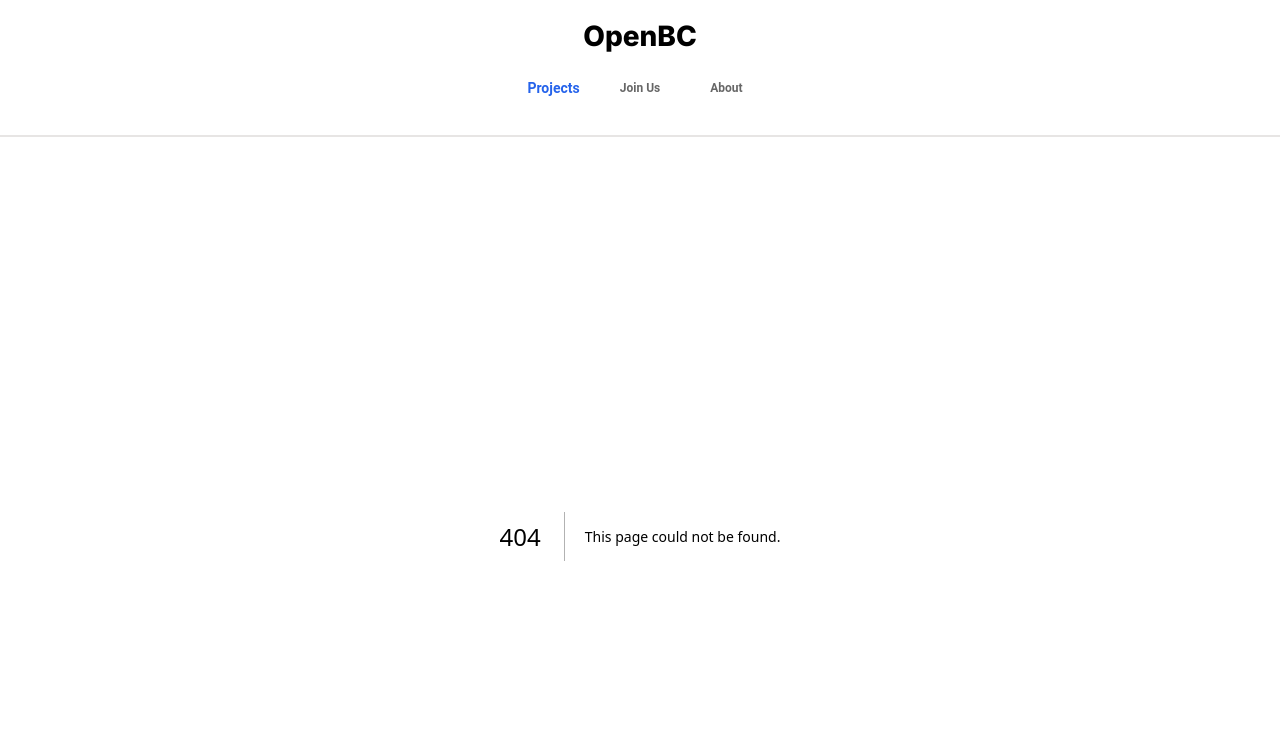
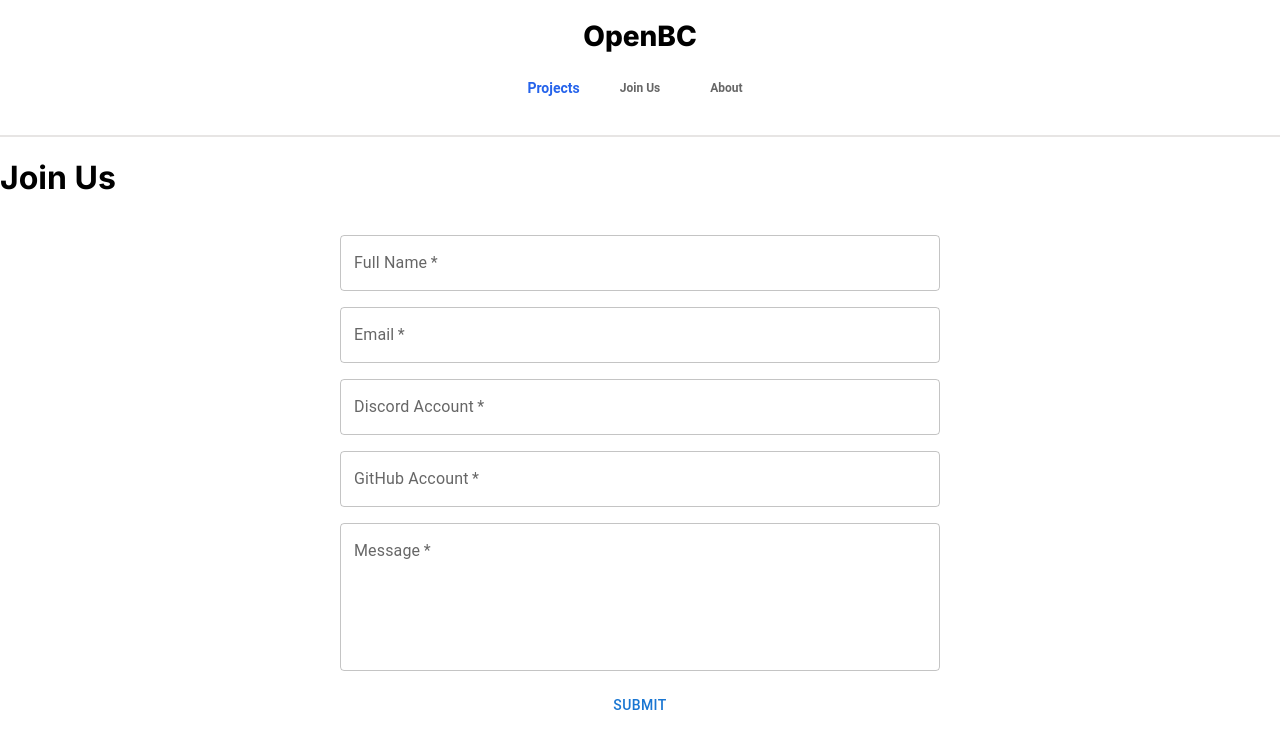
Before and after one commit to OpenBCca/openbc-web, a Next.js app: page /join-us in a window 1280 px wide. Before the commit this address had no page. Shown: the top 748 px of the page. Built offline with nearby package versions, Linux system fonts and the light colour scheme.

Commit message:
Join Us Inputs Created

```diff
--- /dev/null
+++ b/src/app/join-us/page.tsx
@@ -0,0 +1,13 @@
+import JoinUsForm from '@/components/join-us-form/join-us-form';
+import React from 'react';
+
+export default function JoinUs() {
+  return (
+    <>
+      <div className="centered-elements">
+        <h1>Join Us</h1>
+      </div>
+      <JoinUsForm />
+    </>
+  );
+}
--- /dev/null
+++ b/src/components/join-us-form/join-us-form.tsx
@@ -0,0 +1,66 @@
+'use client';
+
+import { Box, Button, TextField } from '@mui/material';
+
+function JoinUsForm() {
+  // Function to prevent form submission on Enter key press
+  const handleSubmit = (e: any) => {
+    e.preventDefault();
+  };
+
+  return (
+    <form
+      onSubmit={handleSubmit}
+      style={{ display: 'flex', flexDirection: 'column', alignItems: 'center' }}
+    >
+      <Box
+        sx={{
+          display: 'flex',
+          flexDirection: 'column',
+          alignItems: 'center',
+          width: '100%',
+          maxWidth: 400,
+          mt: 2,
+        }}
+      >
+        <TextField
+          label="Full Name"
+          sx={{ width: '150%', mb: 2 }}
+          autoComplete="none"
+          required
+        />
+        <TextField
+          label="Email"
+          sx={{ width: '150%', mb: 2 }}
+          autoComplete="none"
+          required
+        />
+        <TextField
+          label="Discord Account"
+          sx={{ width: '150%', mb: 2 }}
+          autoComplete="none"
+          required
+        />
+        <TextField
+          label="GitHub Account"
+          sx={{ width: '150%', mb: 2 }}
+          autoComplete="none"
+          required
+        />
+        <TextField
+          label="Message"
+          // minimum width for the multiline input
+          sx={{ width: '150%', minWidth: 200, mb: 2 }}
+          multiline
+          rows={5}
+          maxRows={5}
+          autoComplete="none"
+          required
+        />
+      </Box>
+      <Button type="submit">Submit</Button>
+    </form>
+  );
+}
+
+export default JoinUsForm;
```
